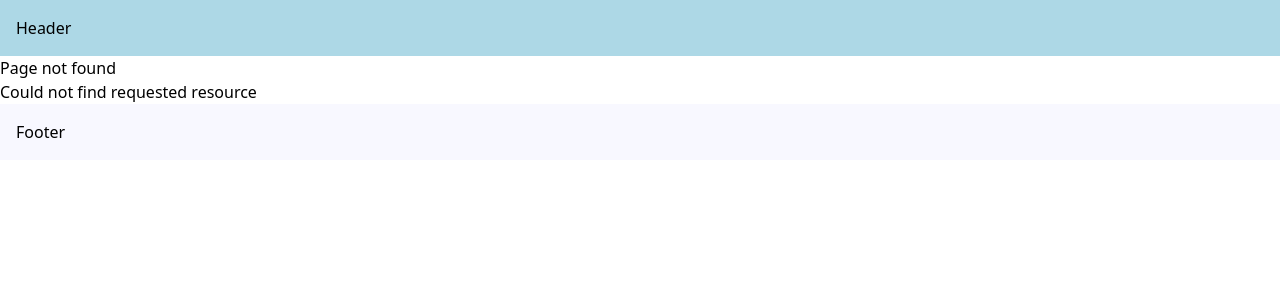
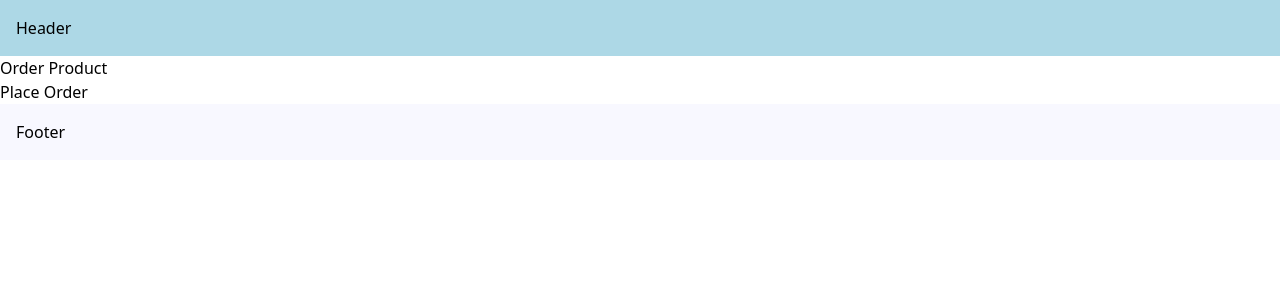
Before and after one commit to m10hit/next-practice, a Next.js app: page /order-product in a window 1280 px wide. Before the commit this address had no page. Shown: the top 300 px of the page. Built offline with nearby package versions, Linux system fonts and the light colour scheme.

Commit message:
navigating programmatically

```diff
--- /dev/null
+++ b/src/app/order-product/page.tsx
@@ -0,0 +1,19 @@
+'use client';
+
+import { useRouter } from 'next/navigation';
+
+export default function OrderProduct() {
+  const router = useRouter();
+
+  const handleClick = () => {
+    console.log('Placing your order');
+    router.push('/');
+  };
+
+  return (
+    <>
+      <h1>Order Product</h1>
+      <button onClick={handleClick}>Place Order</button>
+    </>
+  );
+}
```
